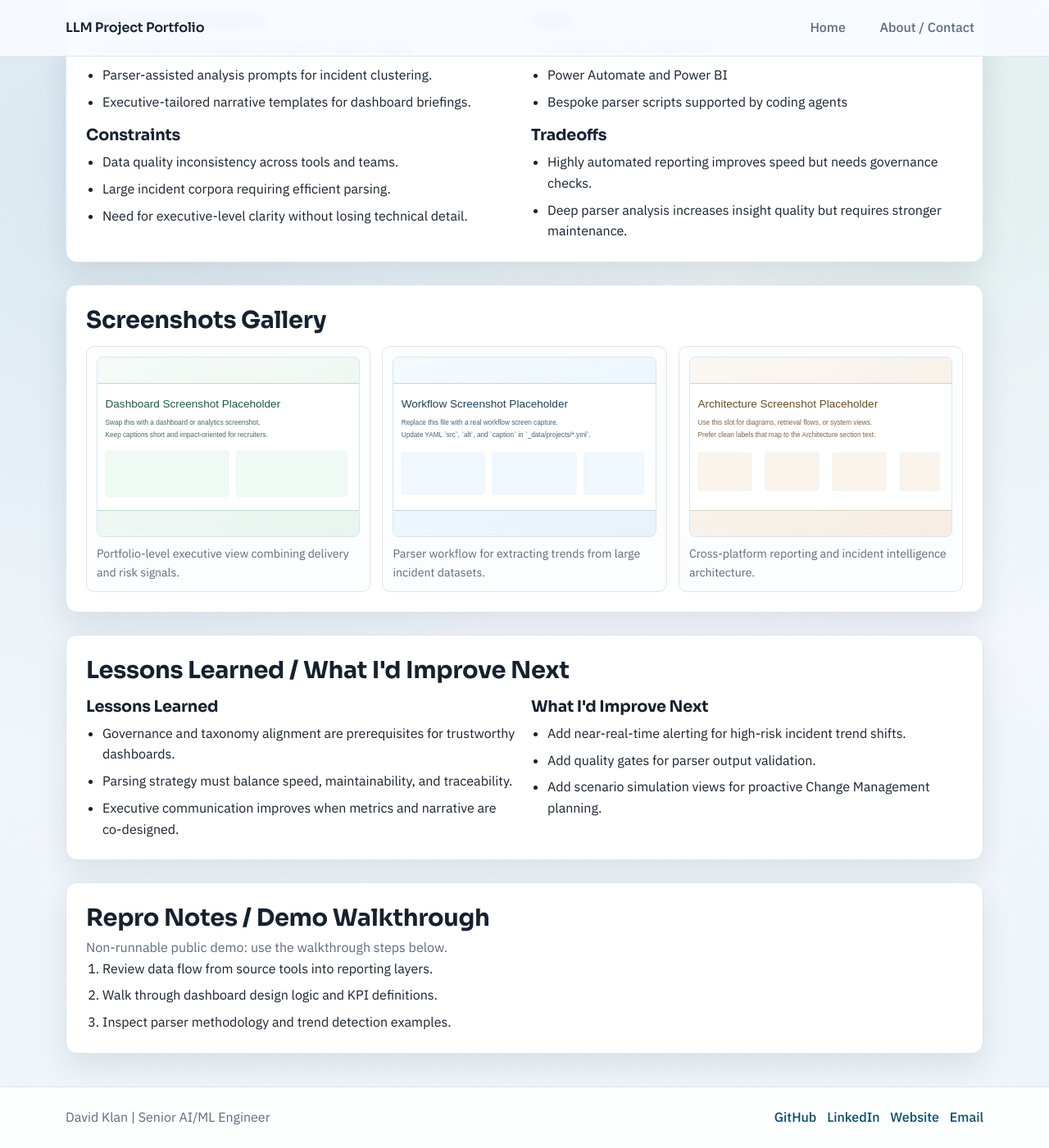
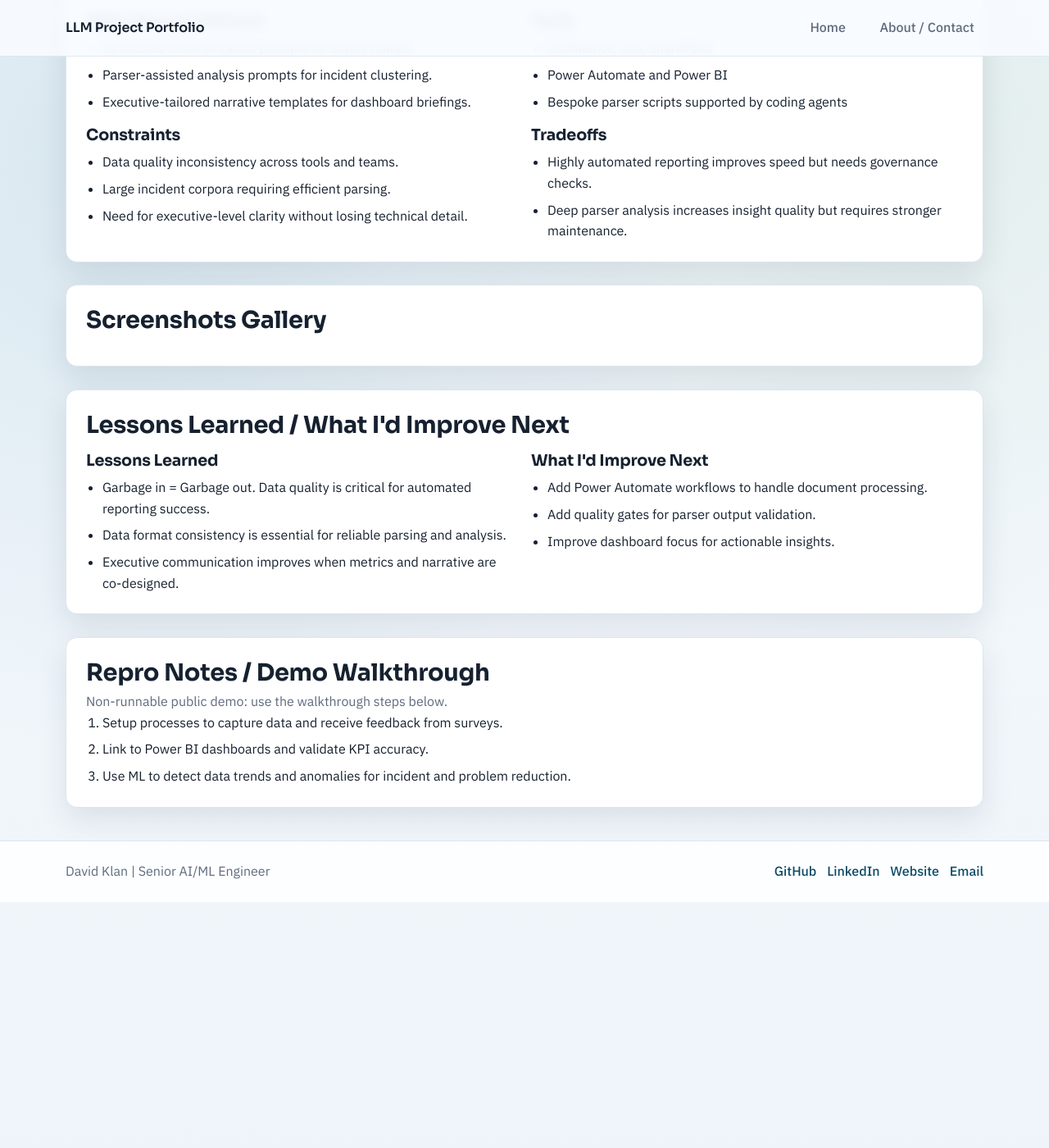
Before and after one commit to davidklan-png/Bio_HP, a Jekyll site: the page built from projects/enterprise-ai-enablement-in-insurance-reporting-incident-intelligence.md, in a window 1280 px wide and 1400 px high, scrolled down 1371 px. Shown: the whole window at 82% size. Built offline with Jekyll 4.4.1, drawn with Linux system fonts in a browser that asks for light colours; after the commit the page ends 2471 px from its top, so only the background shows below that; some of the changed text lies outside the part shown.

Commit message:
Add agent handover documentation and project updates
- Add AGENTS.md with agent handover checklist and workflow guide
- Add agent handover notes to READMEs across project modules
- Update enterprise AI enablement project content for clarity
- Add YAML validation guidance to prevent GitHub Pages build failures
- Add defensive key checks in agentic-workflows/src/agent.py

Co-Authored-By: Claude Opus 4.6 <noreply@anthropic.com>

```diff
--- a/_data/projects/JTES/README.md
+++ b/_data/projects/JTES/README.md
@@ -336,3 +336,15 @@ This project is currently private and under development. Licensing terms will be
 Consultant, Dazbeez, LLC
 📧 [david.klan@gmail.com](mailto:david.klan@gmail.com)
 📞 +81-90-8266-9210
+
+---
+
+## 🤖 Agent Handover Notes (2026-02-13)
+
+This `JTES/` folder in the portfolio repo is reference material used for project context and writeups. Treat it as documentation snapshot content unless explicitly asked to synchronize with the upstream `JapaneseTaxExpertSystem` repository.
+
+- Portfolio-rendered JTES content is controlled by:
+  - `_data/projects/jtes_specialized_rag.yml`
+  - `projects/japanese-tax-expert-system-jtes-specialized-rag-for-professionals.md`
+- When updating screenshot captions in YAML, quote strings that contain `:` to prevent YAML parse failures in GitHub Pages.
+- Validate all `_data/**/*.yml` files before pushing changes that affect the static site build.
--- a/_data/projects/enterprise_ai_enablement_insurance.yml
+++ b/_data/projects/enterprise_ai_enablement_insurance.yml
@@ -1,7 +1,7 @@
 id: enterprise_ai_enablement_insurance
 detail_page: /projects/enterprise-ai-enablement-in-insurance-reporting-incident-intelligence/
 name: Enterprise AI Enablement in Insurance – Reporting & Incident Intelligence
-one_line_value: Automated reporting and incident intelligence to improve executive visibility and Change Management decisions.
+one_line_value: Automated reporting and incident intelligence to improve executive visibility and decision making.
 icon: insurance
 tags:
   - Enterprise Automation
@@ -24,7 +24,7 @@ use_case:
 architecture:
   overview: Operational data from collaboration and ticketing systems is transformed into dashboard-ready metrics, with parser pipelines for deep incident trend extraction.
   diagram:
-    - "[Confluence | Jira | SharePoint]"
+    - "[Confluence | Jira | SharePoint | ServiceNow]"
     - "             |"
     - "   Automation + ETL orchestration"
     - "             |"
@@ -49,27 +49,17 @@ tech_details:
   tradeoffs:
     - Highly automated reporting improves speed but needs governance checks.
     - Deep parser analysis increases insight quality but requires stronger maintenance.
-screenshots:
-  - src: /assets/images/placeholder-dashboard.svg
-    alt: Executive reporting dashboard
-    caption: Portfolio-level executive view combining delivery and risk signals.
-  - src: /assets/images/placeholder-workflow.svg
-    alt: Incident parser flow
-    caption: Parser workflow for extracting trends from large incident datasets.
-  - src: /assets/images/placeholder-architecture.svg
-    alt: Enterprise automation architecture
-    caption: Cross-platform reporting and incident intelligence architecture.
 lessons_learned:
-  - Governance and taxonomy alignment are prerequisites for trustworthy dashboards.
-  - Parsing strategy must balance speed, maintainability, and traceability.
+  - Garbage in = Garbage out.  Data quality is critical for automated reporting success.
+  - Data format consistency is essential for reliable parsing and analysis.
   - Executive communication improves when metrics and narrative are co-designed.
 improve_next:
-  - Add near-real-time alerting for high-risk incident trend shifts.
+  - Add Power Automate workflows to handle document processing.
   - Add quality gates for parser output validation.
-  - Add scenario simulation views for proactive Change Management planning.
+  - Improve dashboard focus for actionable insights.
 repro:
   runnable: false
   steps:
-    - Review data flow from source tools into reporting layers.
-    - Walk through dashboard design logic and KPI definitions.
-    - Inspect parser methodology and trend detection examples.
+    - Setup processes to capture data and receive feedback from surveys.
+    - Link to Power BI dashboards and validate KPI accuracy.
+    - Use ML to detect data trends and anomalies for incident and problem reduction.
--- a/_data/projects/jtes_specialized_rag.yml
+++ b/_data/projects/jtes_specialized_rag.yml
@@ -80,6 +80,3 @@ repro:
     - Validate category coverage across major tax domains (for example 消費税, 所得税, 法人税, 源泉徴収).
     - Test regulatory monitoring alerts and law comparison output (新旧対照表).
     - Verify role-based access and tenant separation behavior in team scenarios.
-links:
-  - label: JTES Project Link
-    url: https://chatgpt.com/g/g-p-69506a2dfb04819193b3e819137d24b1-jtes/project
```
Also changed, not shown: AGENTS.md (added, +53 -0 lines), _data/projects/bilingual_ceremony_script_generator.yml (+2 -6 lines), agentic-workflows/README.md (+15 -0 lines), assets/images/README.md (+14 -0 lines), prompt-engineering-demos/README.md (+6 -0 lines), use-case-notebooks/README.md (+9 -0 lines), use-case-notebooks/data/README.md (+6 -0 lines), README.md, 1 other file.
